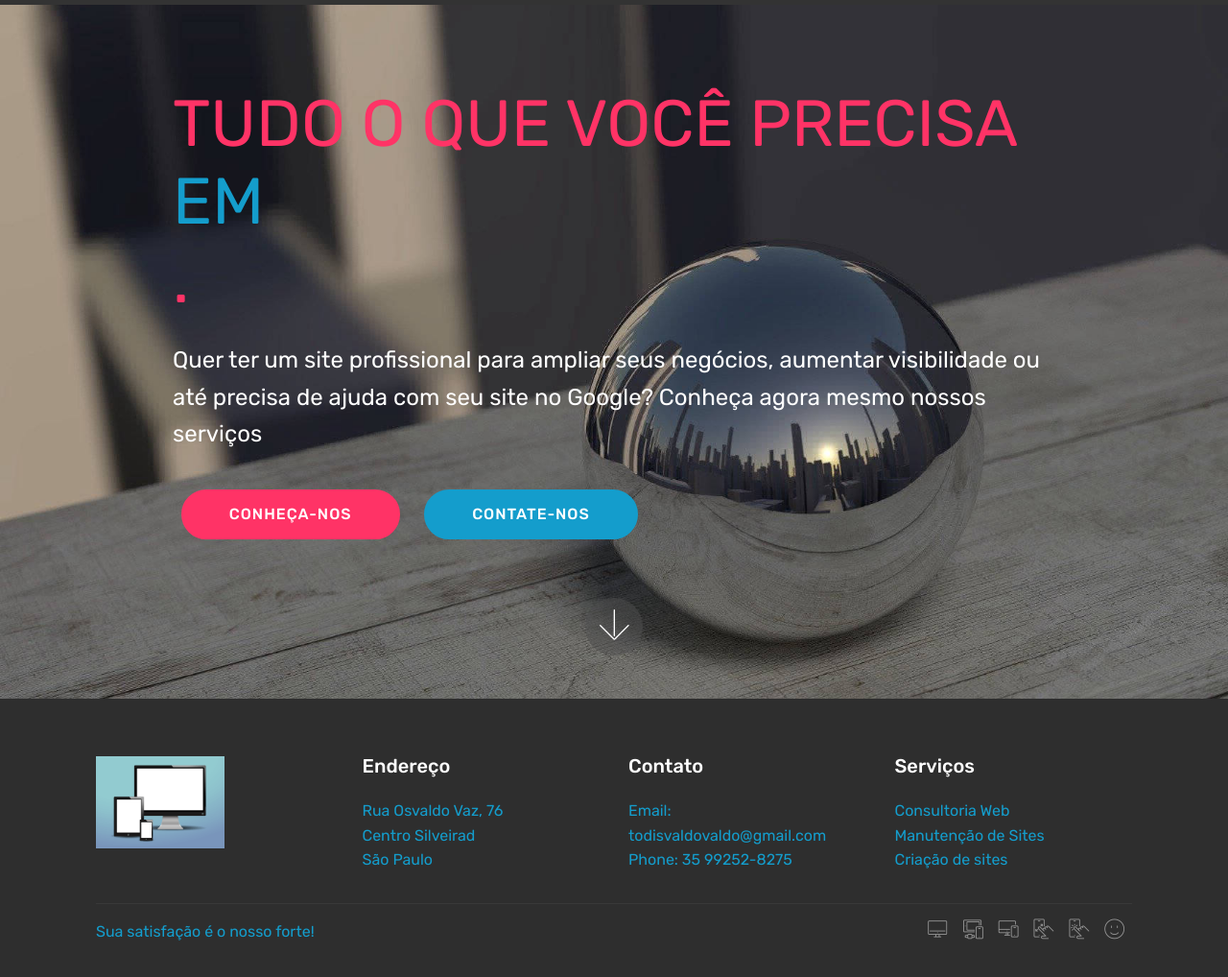
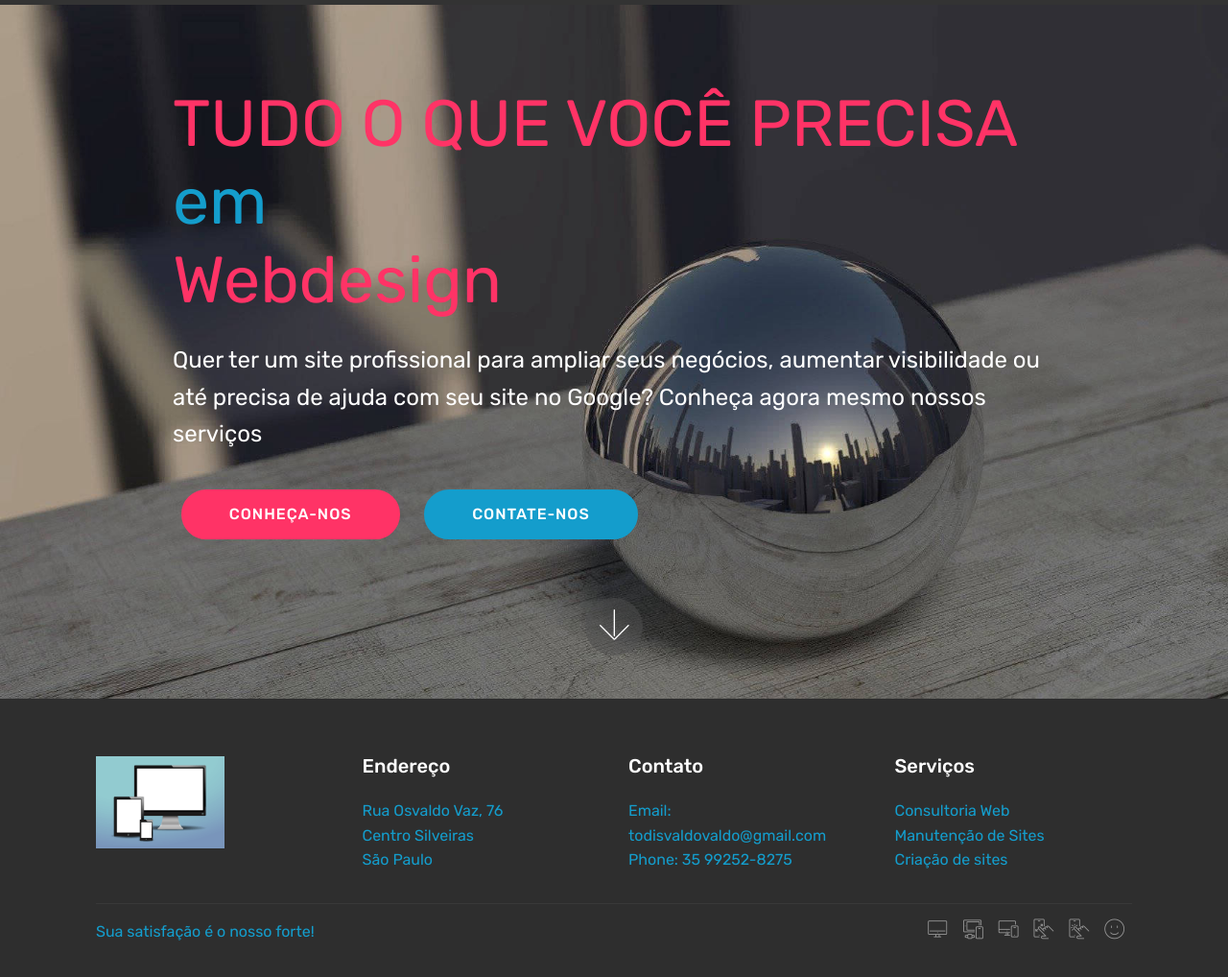
Before and after one commit to pradosimone/pradosimone.github.io, a plain HTML site: page index.html in a window 1280 px wide. Shown: the part 72-1090 px from the top of the page at 96% size. Drawn offline with Linux system fonts and the light colour scheme; files whose address does not match are found by name.

Commit message:
Update index.html

```diff
--- a/index.html
+++ b/index.html
@@ -73,7 +73,7 @@
     <div class="container align-center">
         <div class="row justify-content-md-center">
             <div class="mbr-white col-md-10">
-                <h1 class="mbr-section-title mbr-bold pb-3 mbr-fonts-style display-1"><a href="page2.html" class="text-secondary">TUDO O QUE VOCÊ PRECISA </a><br><a href="page2.html">EM </a><br><a href="page2.html" class="text-secondary">.</a></h1>
+                <h1 class="mbr-section-title mbr-bold pb-3 mbr-fonts-style display-1"><a href="page2.html" class="text-secondary">TUDO O QUE VOCÊ PRECISA </a><br><a href="page2.html">em</a><br><a href="page2.html" class="text-secondary">Webdesign</a></h1>
 
                 <p class="mbr-text pb-3 mbr-fonts-style display-5"><strong><a href="page2.html" class="text-white">Quer ter um site profissional para ampliar seus negócios, aumentar visibilidade ou até precisa de ajuda com seu site no Google? Conheça agora mesmo nossos serviços</a></strong><br></p>
                 <div class="mbr-section-btn"><a class="btn btn-md btn-secondary display-4" href="page2.html">CONHEÇA-NOS</a>
@@ -106,7 +106,7 @@
             <div class="col-12 col-md-3 mbr-fonts-style display-7">
                 <h5 class="pb-3">
                     Endereço</h5>
-                <p class="mbr-text"><a href="page1.html">Rua Osvaldo Vaz, 76</a><br><a href="page1.html">Centro Silveirad</a><br><a href="page1.html">São Paulo</a></p>
+                <p class="mbr-text"><a href="page1.html">Rua Osvaldo Vaz, 76</a><br><a href="page1.html">Centro Silveiras</a><br><a href="page1.html">São Paulo</a></p>
             </div>
             <div class="col-12 col-md-3 mbr-fonts-style display-4">
                 <h5 class="pb-3">
```
